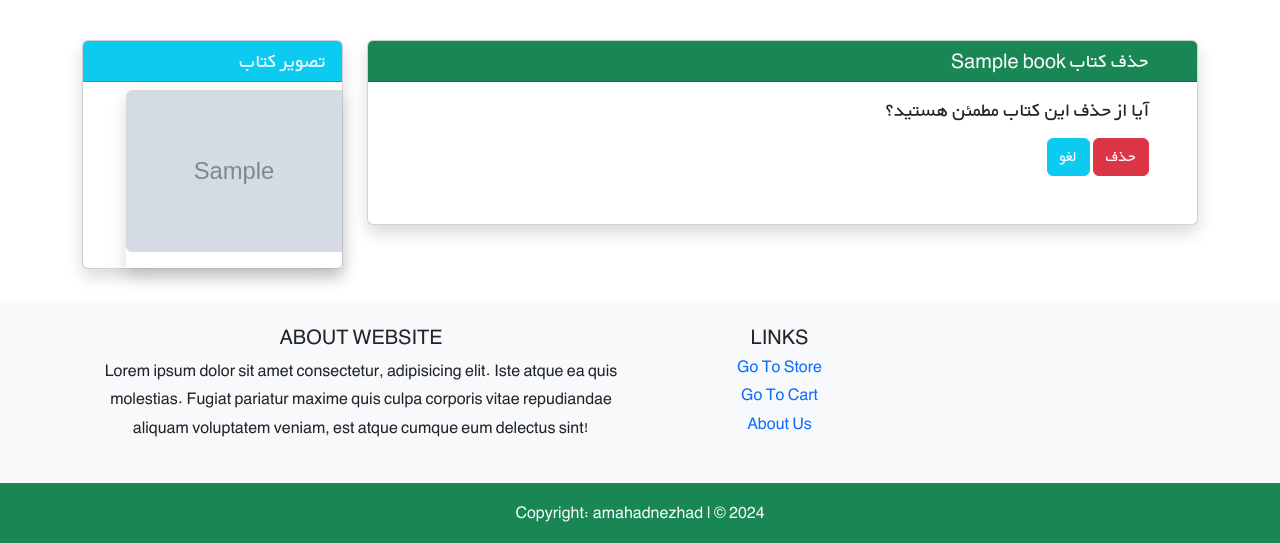
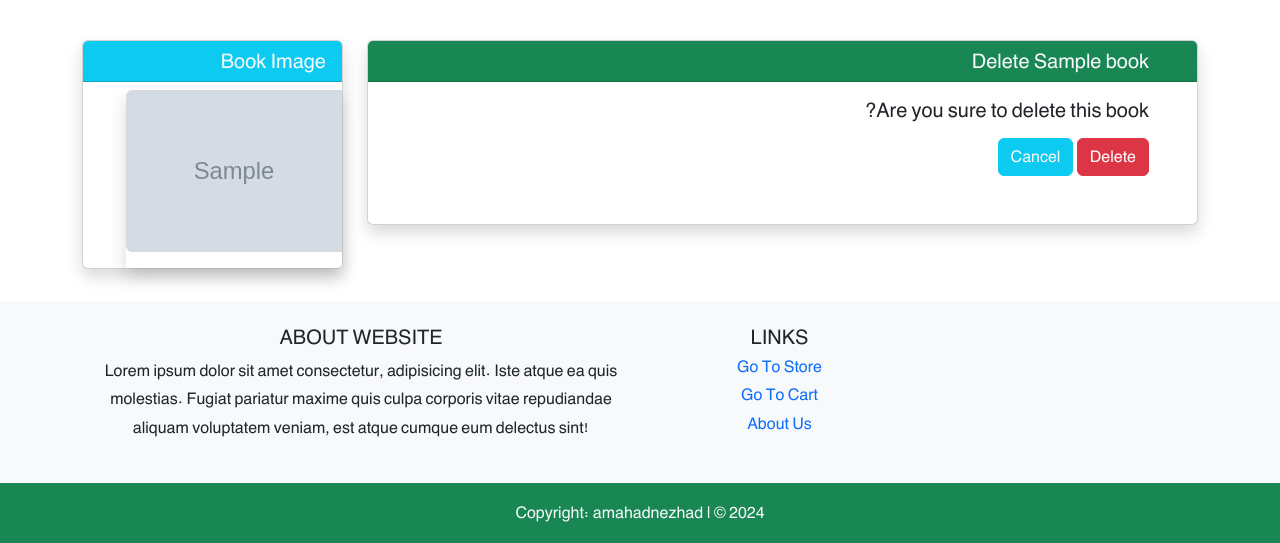
Before and after one commit to amahadnejad/BookStore, a Django app: template books/templates/books/book_delete.html in a window 1280 px wide. Shown: the part 61-604 px from the top of the page. Run offline with Django 4.2, Linux system fonts and the light colour scheme; the template is opened without the code that fills it: most values are stand-ins (such as "Sample title", 1, 10 or a date in 2020); grey boxes marked "Sample" are stand-in pictures.

Commit message:
Translate book_delete.html Template

```diff
--- a/books/templates/books/book_delete.html
+++ b/books/templates/books/book_delete.html
@@ -1,18 +1,19 @@
 {% extends "_base.html" %}
+{% load i18n %}
 
-{% block page_title %}Delete {{ book.title }}{% endblock page_title %}
+{% block page_title %}{% trans 'Delete' %} {{ book.title }}{% endblock page_title %}
 {% block content %}
     <div class="container mt-4" dir="rtl">
         <div class="row">
             <div class="col-9">
                 <div class="card shadow my-3">
-                    <h5 class="card-header bg-success text-light px-5">حذف کتاب {{ book.title }}</h5>
+                    <h5 class="card-header bg-success text-light px-5">{% trans 'Delete' %} {{ book.title }}</h5>
                     <div class="px-5 pt-3 pb-5">
                         <form method="POST" enctype="multipart/form-data">
                             {% csrf_token %}
-                            <h5>آیا از حذف این کتاب مطمئن هستید؟</h5>
-                            <button type="submit" class="btn btn-danger mt-2">حذف</button>
-                            <a href="{{ book.get_absolute_url }}" class="btn btn-info mt-2 text-light">لغو</a>
+                            <h5>{% trans 'Are you sure to delete this book?' %}</h5>
+                            <button type="submit" class="btn btn-danger mt-2">{% trans 'Delete' %}</button>
+                            <a href="{{ book.get_absolute_url }}" class="btn btn-info mt-2 text-light">{% trans 'Cancel' %}</a>
                         </form>
 
                     </div>
@@ -23,7 +24,7 @@
 
 
                 <div class="card my-3 shadow">
-                    <h5 class="card-header bg-info text-light">تصویر کتاب</h5>
+                    <h5 class="card-header bg-info text-light">{% trans 'Book Image' %}</h5>
                     <div class="image-container mx-auto">
                         <div class="col-xs-15 col-md-10 d-flex justify-content-center mt-2">
                             <div class="shadow">
```
Also changed, not shown: books/locale/fa/LC_MESSAGES/django.po, 1 other file.
